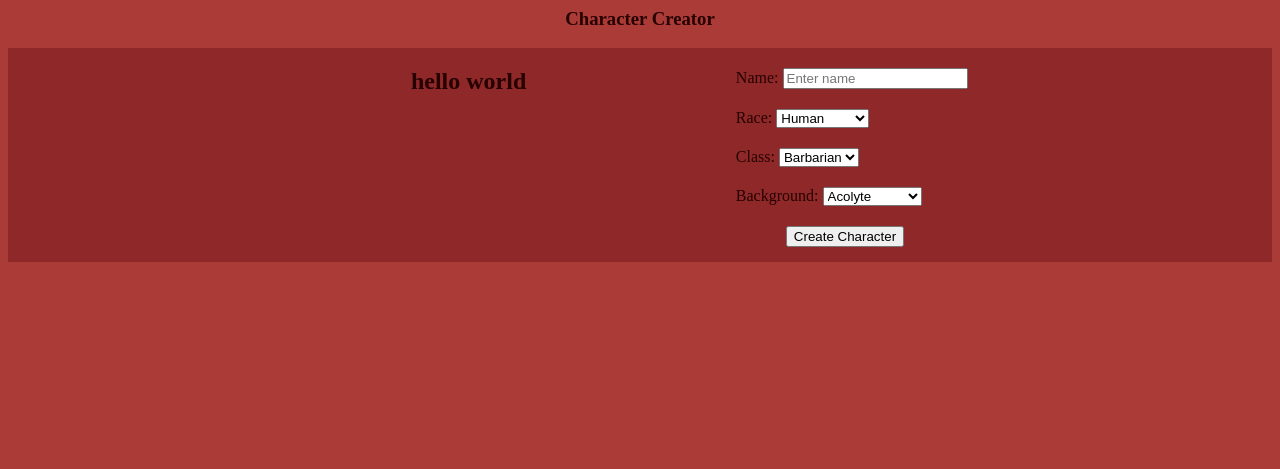
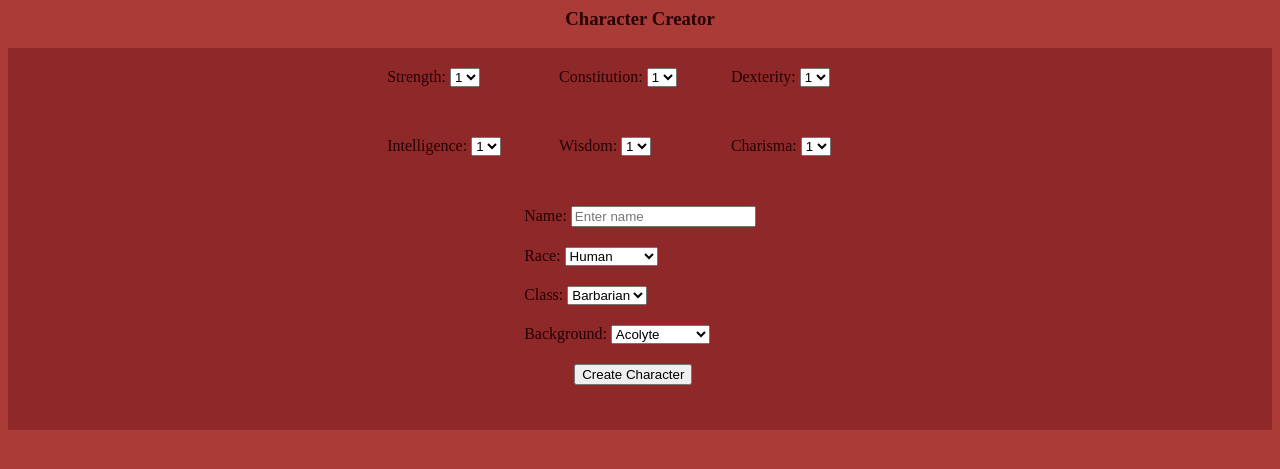
Before and after one commit to fusion407/DnD-Character-Creator, a plain HTML site: page index.html in a window 1280 px wide. Both pictures are taken after a click on the button "New Character". Shown: the part 69-538 px from the top of the page. Drawn offline with Linux system fonts and the light colour scheme.

Commit message:
cleaned up styles so flex containers are in a column

```diff
--- a/index.html
+++ b/index.html
@@ -18,7 +18,42 @@
     </div>
     <div class="create-character-container">
         <div class="action-points-container">
-            <h2>hello world</h2>
+            <div class="str">
+                <label for="strength">Strength:</label>
+                <select name="str" id="strength">
+                    <option value="1">1</option>
+                </select>
+            </div>
+            <div class="con">
+                <label for="constitution">Constitution:</label>
+                <select name="con" id="constitution">
+                    <option value="1">1</option>
+                </select>
+            </div>
+            <div class="dex">
+                <label for="dexterity">Dexterity:</label>
+                <select name="dex" id="dexterity">
+                    <option value="1">1</option>
+                </select>
+            </div>
+            <div class="int">
+                <label for="intelligence">Intelligence:</label>
+                <select name="int" id="intelligence">
+                    <option value="1">1</option>
+                </select>
+            </div>
+            <div class="wis">
+                <label for="wisdom">Wisdom:</label>
+                <select name="wis" id="wisdom">
+                    <option value="1">1</option>
+                </select>
+            </div>
+            <div class="cha">
+                <label for="charisma">Charisma:</label>
+                <select name="cha" id="charisma">
+                    <option value="1">1</option>
+                </select>
+            </div>
         </div>
         <div class="form-container">
             <form action="" method="post" id="addCharacter">
@@ -39,7 +74,6 @@
                         <option value="halfling">Halfling</option>
                         <option value="half-orc">Half-Orc</option>
                         <option value="tiefling">Tiefling</option>
-
                     </select>
 
                     <small></small>
--- a/style.css
+++ b/style.css
@@ -25,6 +25,7 @@ body {
 }
 .create-character-container {
     display: none;
+    flex-direction: column;
     background-color: rgb(143, 40, 40);
     height: auto;
     width: auto;
@@ -40,22 +41,32 @@ body {
     margin-left: 70px;
     margin-bottom: 15px;
 }
-.description-container {
-    display: inline-block;
+div.description-container {
+    display: flex;
+    width: 40%;
+    align-self: center;
+    flex-direction: column;
     border-color: black;
 }
-.description {
-    display: inline-flex;
-    width: 60%;
-    margin-left: 10%;
-    margin-right: -10%;
+div.description p {
+    display: flex;
+    flex-direction: column;
+    width: 80%;
     font-weight: bold;
     font-size: small;
 }
 .form-container {
-    margin-left: 25%;
+    display: flex;
+    margin: 30px;
+    justify-content: center;
 }
 .action-points-container {
-    margin-left: 10%;
-    margin-right: -10%;
-}
+    display: grid;
+    margin-top: 20px;
+    width: 40%;
+    align-self: center;
+    /* margin-left: 10%; */
+    grid-template-columns: repeat(3, 1fr);
+    column-gap: 10px;
+    row-gap: 50px;
+  }
```
